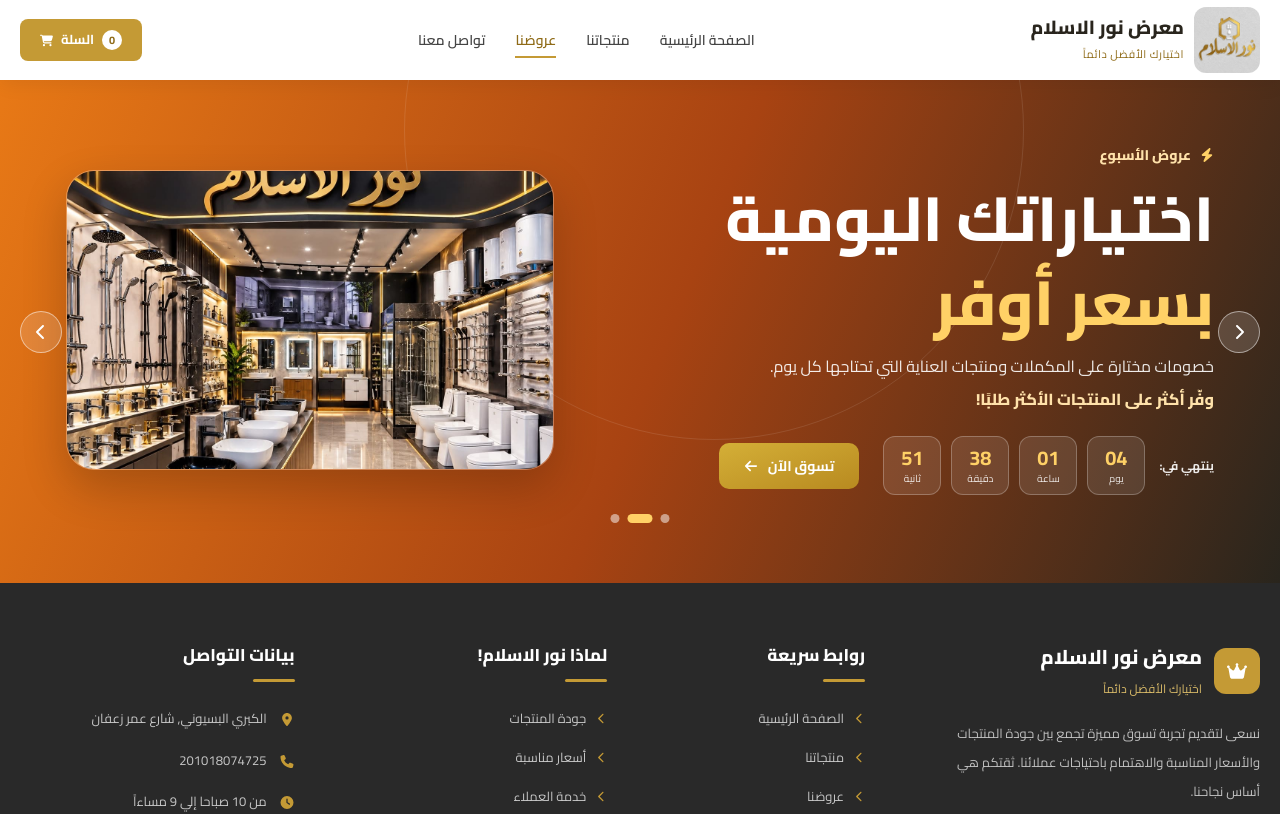
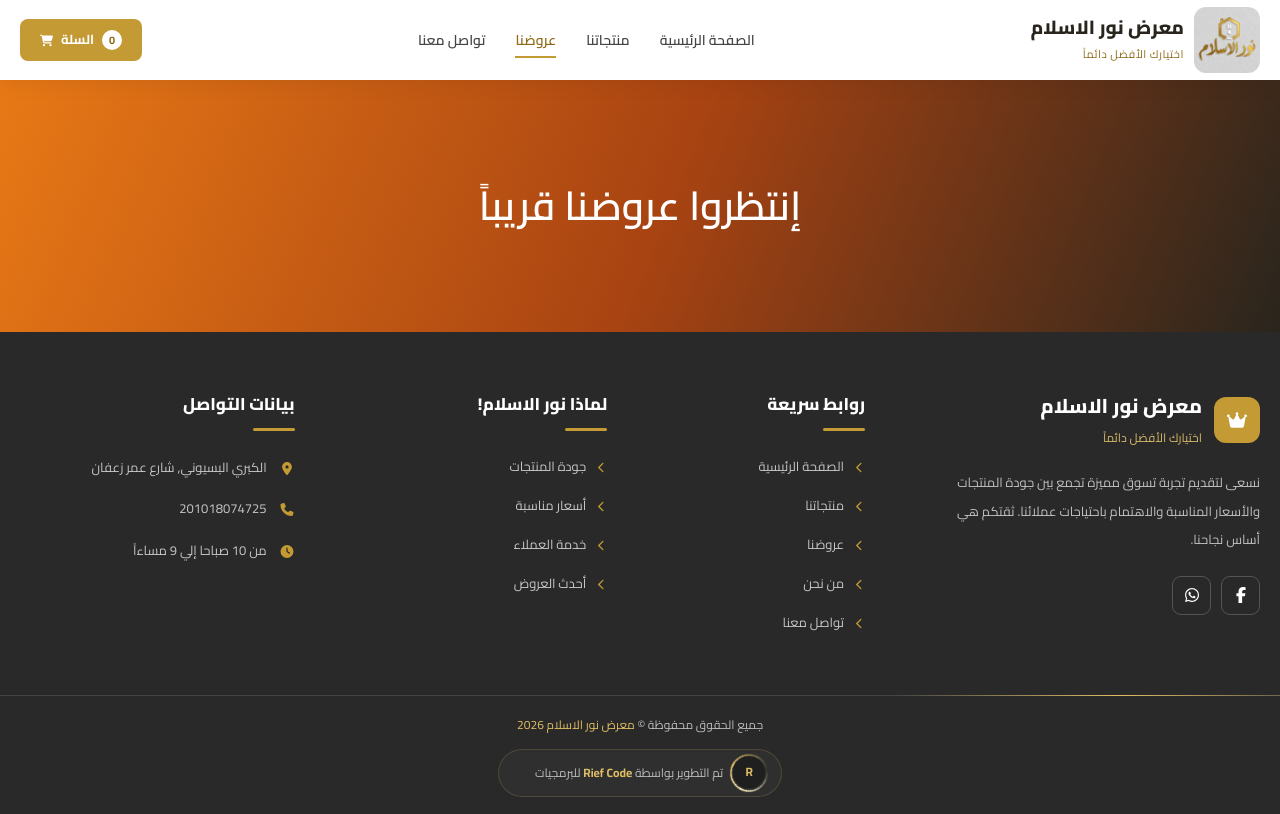
Before and after one commit to Abdalla-Elhagar/noor-elislam-react, a React (Vite) app: page /offers in a window 1280 px wide. Shown: the top 814 px of the page. Built offline with nearby package versions, Linux system fonts and the light colour scheme.

Commit message:
fix: format code for consistency and improve readability in OffersHero component

```diff
--- a/src/components/offers/OffersHero.jsx
+++ b/src/components/offers/OffersHero.jsx
@@ -1,20 +1,22 @@
-import { offerSlides } from '../../data/site'
-import useCarousel from '../../hooks/useCarousel'
-import useCountdown from '../../hooks/useCountdown'
-import { cn } from '../../utils/cn'
-import Button from '../ui/Button'
-import Icon from '../ui/Icon'
-import { SliderArrow, SliderDots } from '../ui/SliderControls'
-import Countdown from './Countdown'
+import { offerSlides } from "../../data/site";
+import useCarousel from "../../hooks/useCarousel";
+import useCountdown from "../../hooks/useCountdown";
+import { cn } from "../../utils/cn";
+import Button from "../ui/Button";
+import Icon from "../ui/Icon";
+import { SliderArrow, SliderDots } from "../ui/SliderControls";
+import Countdown from "./Countdown";
 
 function OfferSlide({ slide, active, first, time }) {
-  const Heading = first ? 'h1' : 'h2'
+  const Heading = first ? "h1" : "h2";
   return (
     <article
       aria-hidden={!active}
       className={cn(
-        'grid items-center gap-5 pb-[42px] pt-3 transition-opacity duration-500 [grid-area:1/1] md:grid-cols-[1.1fr_.9fr] md:gap-[clamp(24px,5vw,70px)] md:pt-[18px]',
-        active ? 'z-[1] opacity-100' : 'pointer-events-none invisible opacity-0',
+        "grid items-center gap-5 pb-[42px] pt-3 transition-opacity duration-500 [grid-area:1/1] md:grid-cols-[1.1fr_.9fr] md:gap-[clamp(24px,5vw,70px)] md:pt-[18px]",
+        active
+          ? "z-[1] opacity-100"
+          : "pointer-events-none invisible opacity-0",
       )}
     >
       <div>
@@ -27,14 +29,21 @@ function OfferSlide({ slide, active, first, time }) {
           <br />
           <span className="text-[#ffd166]">{slide.title[1]}</span>
         </Heading>
-        <p className="max-w-[650px] text-[13px] leading-[1.9] text-white/90 md:text-base">{slide.text}</p>
+        <p className="max-w-[650px] text-[13px] leading-[1.9] text-white/90 md:text-base">
+          {slide.text}
+        </p>
         <strong className="mt-[9px] inline-block text-[13px] font-extrabold text-[#ffe2aa] md:text-base">
           {slide.highlight}
         </strong>
 
         <div className="mt-[25px] flex flex-col items-start gap-[17px] sm:flex-row sm:flex-wrap sm:items-center sm:gap-6">
           <Countdown time={time} />
-          <Button to="#offersProducts" variant="gradient" icon="arrow" className="min-h-[46px] !rounded-[10px] px-5 py-[11px] text-[13px]">
+          <Button
+            to="#offersProducts"
+            variant="gradient"
+            icon="arrow"
+            className="min-h-[46px] !rounded-[10px] px-5 py-[11px] text-[13px]"
+          >
             تسوق الآن
           </Button>
         </div>
@@ -44,17 +53,19 @@ function OfferSlide({ slide, active, first, time }) {
         <img
           src="/img/8.jpeg"
           alt="مجموعة من المنتجات الصحية"
-          loading={first ? 'eager' : 'lazy'}
+          loading={first ? "eager" : "lazy"}
           className="size-full object-cover"
         />
       </div>
     </article>
-  )
+  );
 }
 
 export default function OffersHero() {
-  const { index, next, prev, goTo, hoverProps } = useCarousel({ length: offerSlides.length })
-  const time = useCountdown()
+  const { index, next, prev, goTo, hoverProps } = useCarousel({
+    length: offerSlides.length,
+  });
+  const time = useCountdown();
 
   return (
     <section
@@ -63,6 +74,12 @@ export default function OffersHero() {
       className="relative overflow-hidden bg-[linear-gradient(112deg,#e87916_0%,#a84312_52%,#29251d_100%)] py-7 text-white md:py-[46px]"
       {...hoverProps}
     >
+      {offerSlides.length == 0 ? (
+        <div className="flex justify-center items-center h-[20vh] text-white text-[40px] font-semibold">
+          إنتظروا عروضنا قريباََ
+        </div>
+      ) : (
+        <>
           <span
             aria-hidden="true"
             className="pointer-events-none absolute -top-[260px] start-[20%] size-[620px] rounded-full border border-white/10"
@@ -70,7 +87,13 @@ export default function OffersHero() {
           <div className="container-x relative">
             <div className="relative grid px-[26px] min-[381px]:px-[30px] md:px-[46px]">
               {offerSlides.map((slide, i) => (
-            <OfferSlide key={slide.kicker} slide={slide} active={i === index} first={i === 0} time={time} />
+                <OfferSlide
+                  key={slide.kicker}
+                  slide={slide}
+                  active={i === index}
+                  first={i === 0}
+                  time={time}
+                />
               ))}
 
               <div className="pointer-events-none absolute inset-0 z-[2] flex items-center justify-between">
@@ -85,6 +108,8 @@ export default function OffersHero() {
               />
             </div>
           </div>
+        </>
+      )}
     </section>
-  )
+  );
 }
--- a/src/data/site.js
+++ b/src/data/site.js
@@ -121,25 +121,25 @@ export const productBenefits = [
 ];
 
 export const offerSlides = [
-  {
-    icon: "sparkles",
-    kicker: "عروض موسمية لفترة محدودة",
-    title: ["أقوى عروض", "الموسم"],
-    text: "اكتشف أسعارًا مميزة على منتجات الصحة والعناية اليومية قبل انتهاء عروض الأسبوع.",
-    highlight: "تخفيضات تصل إلى 20% على منتجات مختارة!",
-  },
-  {
-    icon: "bolt",
-    kicker: "عروض الأسبوع",
-    title: ["اختياراتك اليومية", "بسعر أوفر"],
-    text: "خصومات مختارة على المكملات ومنتجات العناية التي تحتاجها كل يوم.",
-    highlight: "وفّر أكثر على المنتجات الأكثر طلبًا!",
-  },
-  {
-    icon: "gift",
-    kicker: "عروض لا تفوتك",
-    title: ["دلّل نفسك", "بعروض مميزة"],
-    text: "اكتشف منتجات العناية والتغذية بأسعار خاصة، وتسوّق ما يناسبك بسهولة.",
-    highlight: "عروض جديدة وخصومات طوال الأسبوع!",
-  },
+  // {
+  //   icon: "sparkles",
+  //   kicker: "عروض موسمية لفترة محدودة",
+  //   title: ["أقوى عروض", "الموسم"],
+  //   text: "اكتشف أسعارًا مميزة على منتجات الصحة والعناية اليومية قبل انتهاء عروض الأسبوع.",
+  //   highlight: "تخفيضات تصل إلى 20% على منتجات مختارة!",
+  // },
+  // {
+  //   icon: "bolt",
+  //   kicker: "عروض الأسبوع",
+  //   title: ["اختياراتك اليومية", "بسعر أوفر"],
+  //   text: "خصومات مختارة على المكملات ومنتجات العناية التي تحتاجها كل يوم.",
+  //   highlight: "وفّر أكثر على المنتجات الأكثر طلبًا!",
+  // },
+  // {
+  //   icon: "gift",
+  //   kicker: "عروض لا تفوتك",
+  //   title: ["دلّل نفسك", "بعروض مميزة"],
+  //   text: "اكتشف منتجات العناية والتغذية بأسعار خاصة، وتسوّق ما يناسبك بسهولة.",
+  //   highlight: "عروض جديدة وخصومات طوال الأسبوع!",
+  // },
 ];
```
Lines whose indentation alone changed are shown as unchanged.
